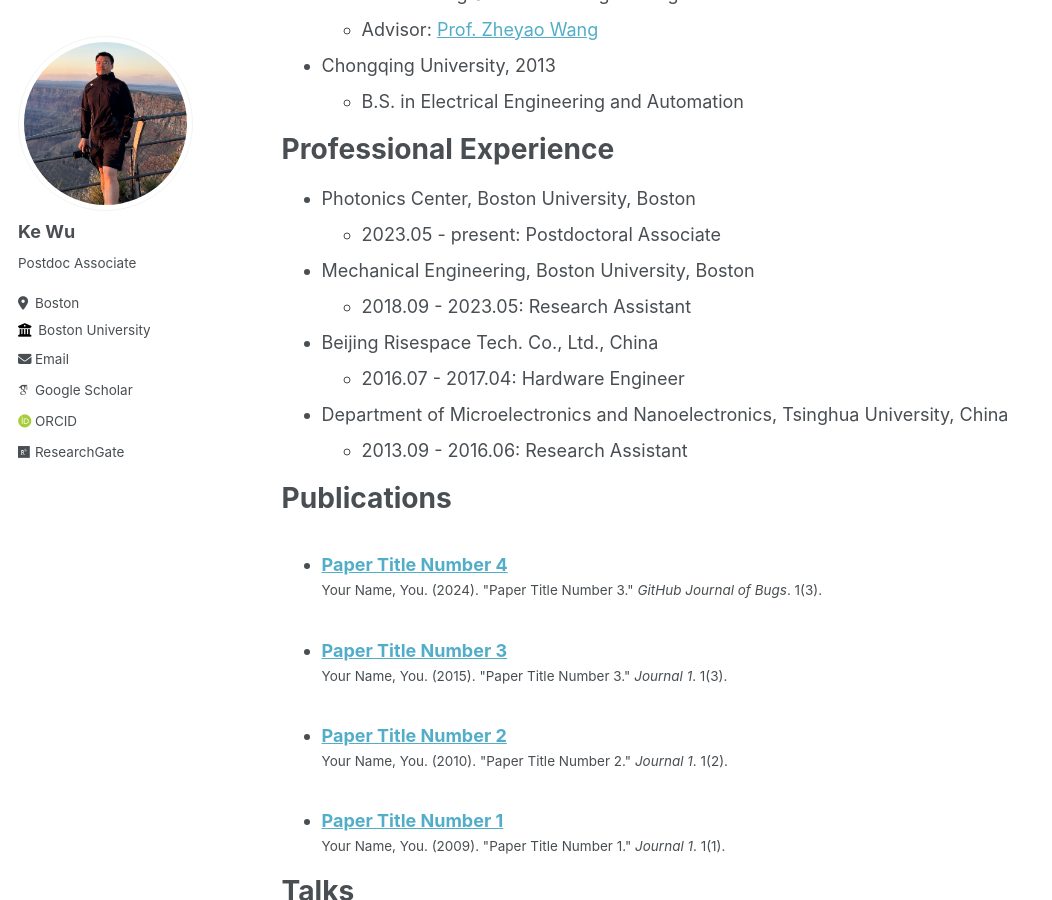
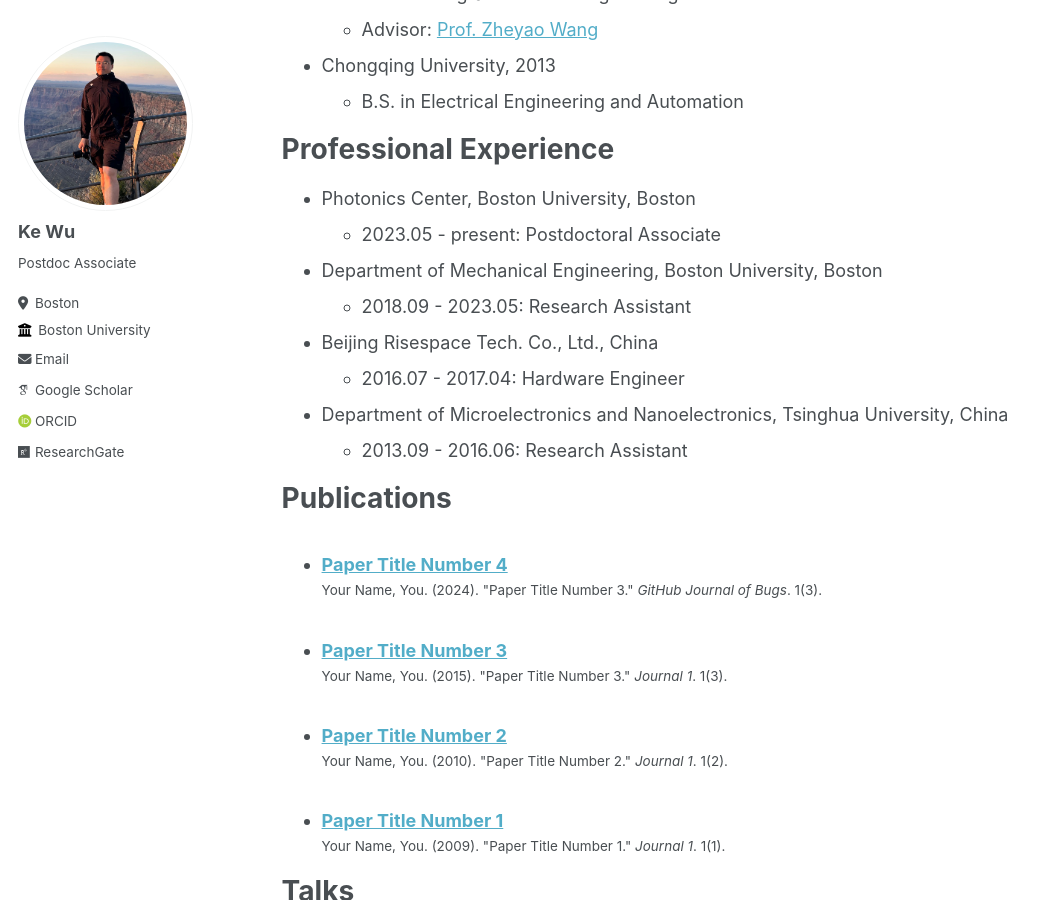
Before and after one commit to wuke0305/wuke0305.github.io, a Jekyll site: the page built from _pages/cv.md, in a window 1280 px wide and 900 px high, scrolled down 348 px. Shown: the whole window, without its empty margins (0-1052 px from the left). Built offline with Jekyll 4.4.1, drawn with Linux system fonts in a browser that asks for light colours; some web fonts are replaced.

Commit message:
Update cv.md

```diff
--- a/_pages/cv.md
+++ b/_pages/cv.md
@@ -25,7 +25,7 @@
 ======
 * Photonics Center, Boston University, Boston
   * 2023.05 - present: Postdoctoral Associate
-* Mechanical Engineering, Boston University, Boston
+* Department of Mechanical Engineering, Boston University, Boston
   * 2018.09 - 2023.05: Research Assistant
 * Beijing Risespace Tech. Co., Ltd., China
   * 2016.07 - 2017.04: Hardware Engineer
```
